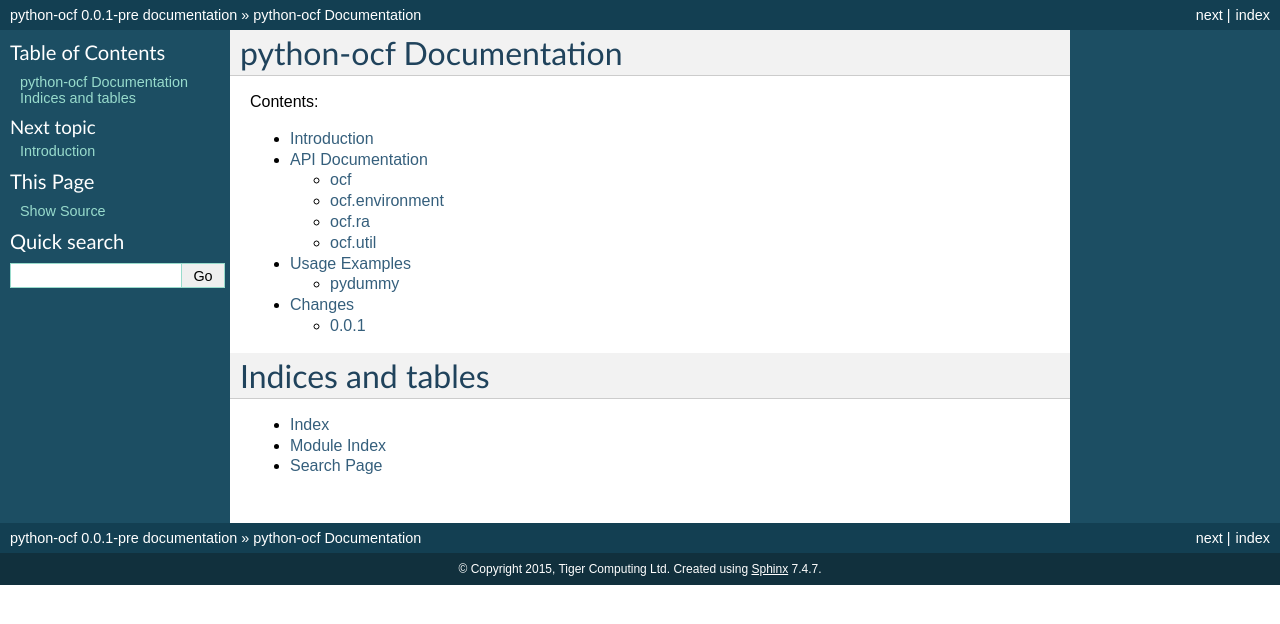
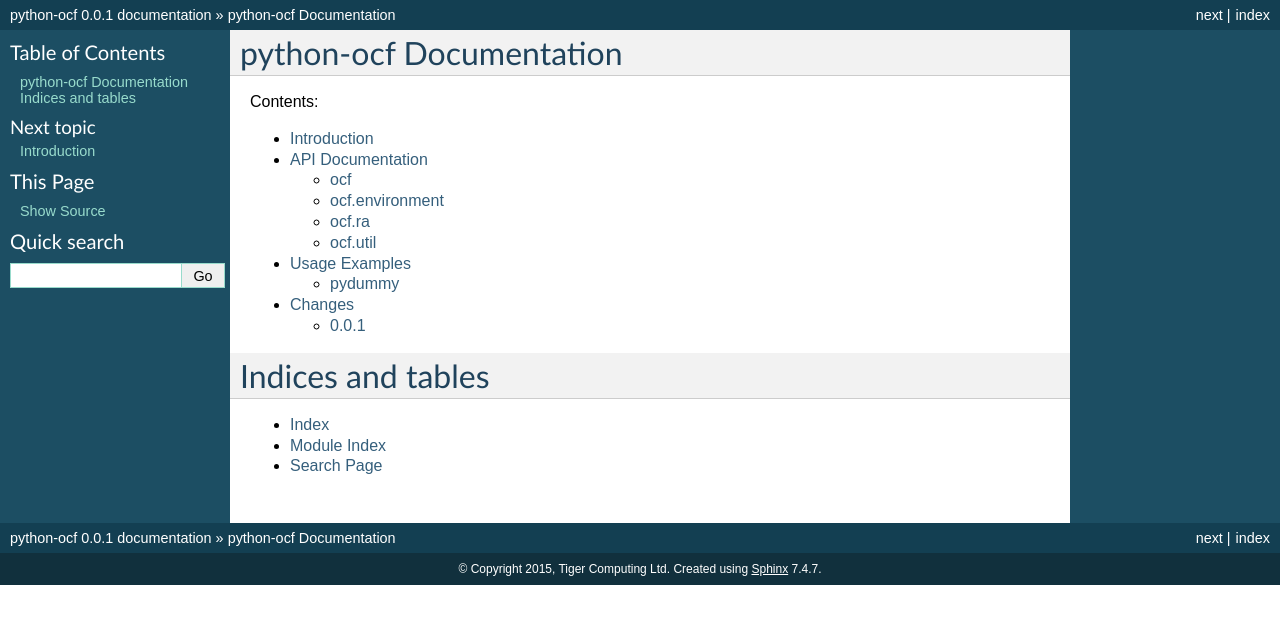
Before and after one commit to tigercomputing/python-ocf, a Sphinx documentation site: the page built from doc/source/index.rst, in a window 1280 px wide. Shown: the top 624 px of the page. Built offline with Sphinx 7.4.7, drawn with Linux system fonts in a browser that asks for light colours.

Commit message:
Set release version

```diff
--- a/doc/source/conf.py
+++ b/doc/source/conf.py
@@ -60,7 +60,7 @@ copyright = u'2015, Tiger Computing Ltd'
 # The short X.Y version.
 version = '0.0.1'
 # The full version, including alpha/beta/rc tags.
-release = '0.0.1-pre'
+release = '0.0.1'
 
 # The language for content autogenerated by Sphinx. Refer to documentation
 # for a list of supported languages.
--- a/ocf/version.py
+++ b/ocf/version.py
@@ -16,4 +16,4 @@
 # 51 Franklin Street, Fifth Floor, Boston, MA 02110-1301 USA.
 
 # This should be the only line in this file.
-__version__ = '0.0.1-dev1'
+__version__ = '0.0.1'
```
